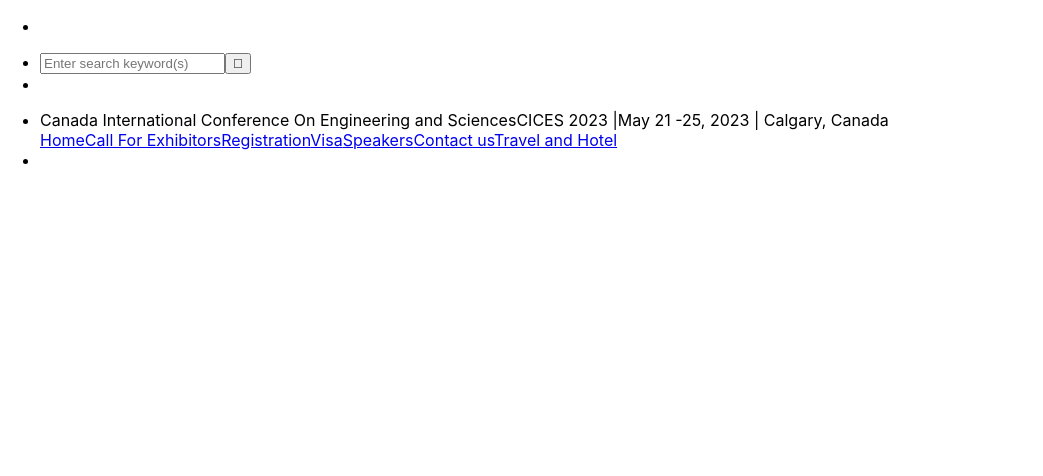
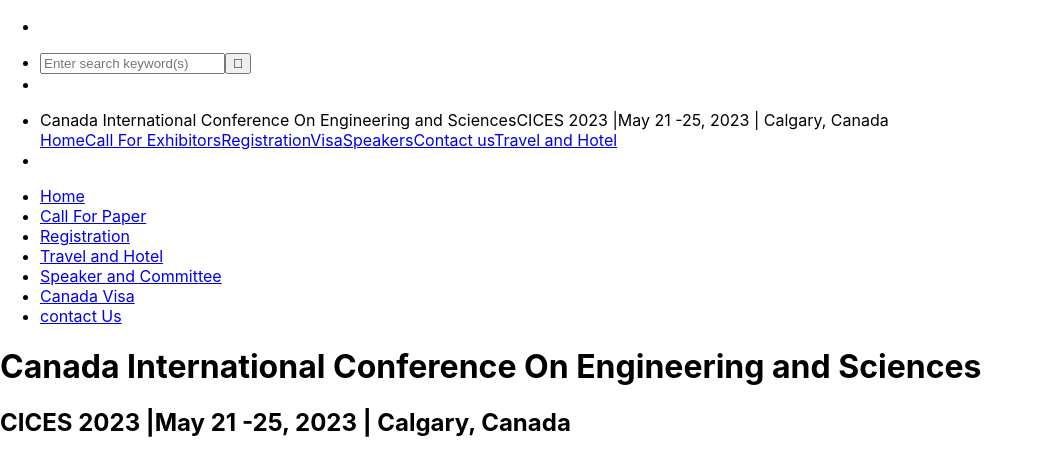
Before and after one commit to Marshall-D/cices, a React (Create React App) app: page / in a window 1280 px wide. Shown: the top 476 px of the page, without its empty margins (0-1043 px from the left). Built offline with nearby package versions, Linux system fonts and the light colour scheme.

Commit message:
added header and navigation html

```diff
--- a/src/components/Header.js
+++ b/src/components/Header.js
@@ -6,6 +6,54 @@
       <div>
         <Mobile></Mobile>
         <Navigation></Navigation>
+        <div id="header_wrapper_2">
+          <div class="">
+            <div id="header_shade_2">
+              <div id="header_shade"></div>
+            </div>
+          </div>
+          <div class="">
+            <div id="u_header_shade_2">
+              <div id="u_header_shade"></div>
+            </div>
+          </div>
+          <div id="header_wrapper_1">
+            <div id="header_wrapper">
+              <div id="header_extra_1"></div>
+              <div id="header_extra_2"></div>
+              <header role="banner" id="header_img_none">
+                <div id="inner_banner">
+                  <div id="header_extra_3"></div>
+                  <div id="header_extra_4"></div>
+
+                  <hgroup
+                    onclick="document.location='/';"
+                    style={{cursor: "pointer"}}
+                  >
+                    <div class="h1_outer outer_title">
+                      <div class="h1_bg"></div>
+                      <h1 class="site_hdr">
+                        Canada International Conference On Engineering and
+                        Sciences
+                      </h1>
+                    </div>
+                    <div class="header_spacer"></div>
+                    <div class="h2_outer">
+                      <div class="h2_bg"></div>
+                      <h2 class="site_hdr">
+                        CICES 2023 |May 21 -25, 2023 | Calgary, Canada
+                      </h2>
+                    </div>
+                  </hgroup>
+                </div>
+                {/* <!-- END OF 'inner_banner' --> */}
+              </header>
+              {/* <!-- END OF 'header' --> */}
+            </div>
+            {/* <!-- END OF 'header_wrapper' --> */}
+          </div>
+          {/* <!-- END OF 'header_wrapper_1' --> */}
+        </div>
       </div>
     );
 
--- a/src/components/Navigation.js
+++ b/src/components/Navigation.js
@@ -1,7 +1,138 @@
 function Navigation() {
     return (
-      <div >
-
+      <div id="navigation_wrapper">
+        <div id="nav_border_top"></div>
+        <div id="menus_x1"></div>
+        <div id="menus_x2"></div>
+        <div id="navigation">
+          <nav id="h_nav">
+            <ul id="main_menu_h">
+              <li
+                style={{zIndex: "1"}}
+                id="menu14686303"
+                class="menu_top h_menu_selected"
+              >
+                <span class="main_menu_outer_2_selected">
+                  <span class="main_menu_outer_1_selected">
+                    <span class="outer_menu_x">
+                      <span class="menu_x1"></span>
+                      <span class="menu_x2"></span>
+                      <a
+                        class="outer_title menu main_menu_selected"
+                        href="home.html"
+                      >
+                        <span class="menu_wrap">Home</span>
+                      </a>
+                    </span>
+                  </span>
+                </span>{" "}
+              </li>
+              <li style={{zIndex: "1"}} id="menu14686302" class="menu_top h_menu">
+                <span class="main_menu_outer_2">
+                  <span class="main_menu_outer_1">
+                    <span class="outer_menu_x">
+                      <span class="menu_x1"></span>
+                      <span class="menu_x2"></span>
+                      <a
+                        class="outer_title menu main_menu"
+                        href="papersubmission.html"
+                      >
+                        <span class="menu_wrap">Call For Paper</span>
+                      </a>
+                    </span>
+                  </span>
+                </span>{" "}
+              </li>
+              <li style={{zIndex: "1"}} id="menu14686304" class="menu_top h_menu">
+                <span class="main_menu_outer_2">
+                  <span class="main_menu_outer_1">
+                    <span class="outer_menu_x">
+                      <span class="menu_x1"></span>
+                      <span class="menu_x2"></span>
+                      <a
+                        class="outer_title menu main_menu"
+                        href="registration.html"
+                      >
+                        <span class="menu_wrap">Registration</span>
+                      </a>
+                    </span>
+                  </span>
+                </span>{" "}
+              </li>
+              <li style={{zIndex: "1"}} id="menu14874771" class="menu_top h_menu">
+                <span class="main_menu_outer_2">
+                  <span class="main_menu_outer_1">
+                    <span class="outer_menu_x">
+                      <span class="menu_x1"></span>
+                      <span class="menu_x2"></span>
+                      <a
+                        class="outer_title menu main_menu"
+                        href="travel-and-hotel.html"
+                      >
+                        <span class="menu_wrap">Travel and Hotel</span>
+                      </a>
+                    </span>
+                  </span>
+                </span>{" "}
+              </li>
+              <li
+                style={{zIndex: "1"}}
+                id="menu14874784"
+                class="menu_top h_menu align_right"
+              >
+                <span class="main_menu_outer_2">
+                  <span class="main_menu_outer_1">
+                    <span class="outer_menu_x">
+                      <span class="menu_x1"></span>
+                      <span class="menu_x2"></span>
+                      <a
+                        class="outer_title menu main_menu"
+                        href="speaker-and-committee.html"
+                      >
+                        <span class="menu_wrap">Speaker and Committee</span>
+                      </a>
+                    </span>
+                  </span>
+                </span>{" "}
+              </li>
+              <li
+                style={{zIndex: "1"}}
+                id="menu14874799"
+                class="menu_top h_menu align_right"
+              >
+                <span class="main_menu_outer_2">
+                  <span class="main_menu_outer_1">
+                    <span class="outer_menu_x">
+                      <span class="menu_x1"></span>
+                      <span class="menu_x2"></span>
+                      <a
+                        class="outer_title menu main_menu"
+                        href="canada-visa.html"
+                      >
+                        <span class="menu_wrap">Canada Visa</span>
+                      </a>
+                    </span>
+                  </span>
+                </span>{" "}
+              </li>
+              <li style={{zIndex: "1"}} id="menu14686305" class="menu_top h_menu">
+                <span class="main_menu_outer_2">
+                  <span class="main_menu_outer_1">
+                    <span class="outer_menu_x">
+                      <span class="menu_x1"></span>
+                      <span class="menu_x2"></span>
+                      <a class="outer_title menu main_menu" href="contact.html">
+                        <span class="menu_wrap">contact Us</span>
+                      </a>
+                    </span>
+                  </span>
+                </span>{" "}
+              </li>
+            </ul>
+          </nav>
+        </div>
+        {/* <!-- END OF 'navigation' --> */}
+        <div id="nav_border_bottom"></div>
       </div>
     );
   }
```
